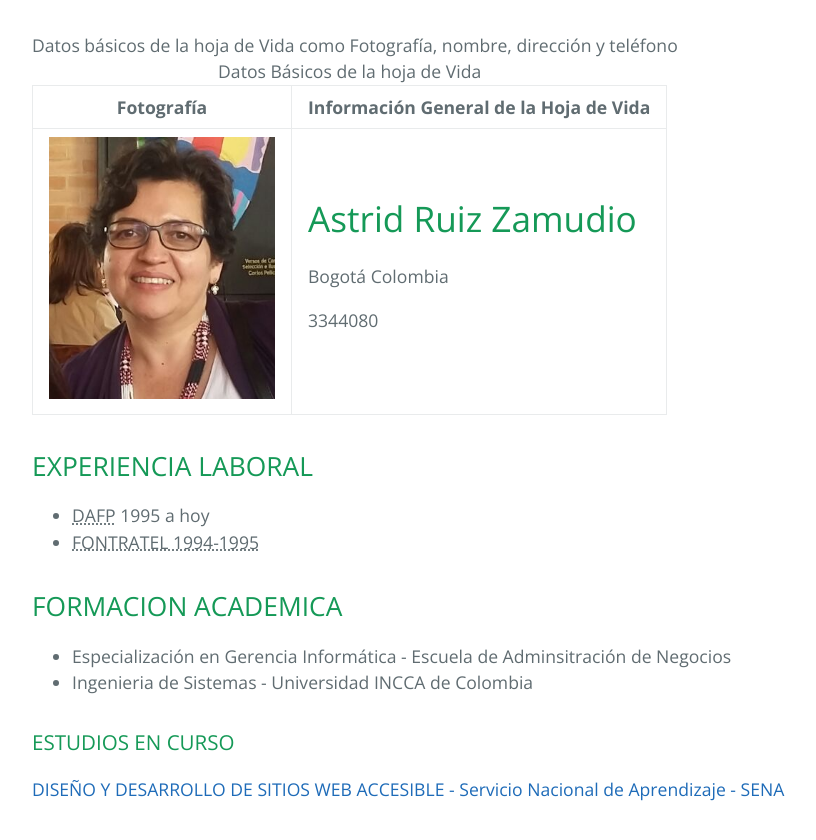
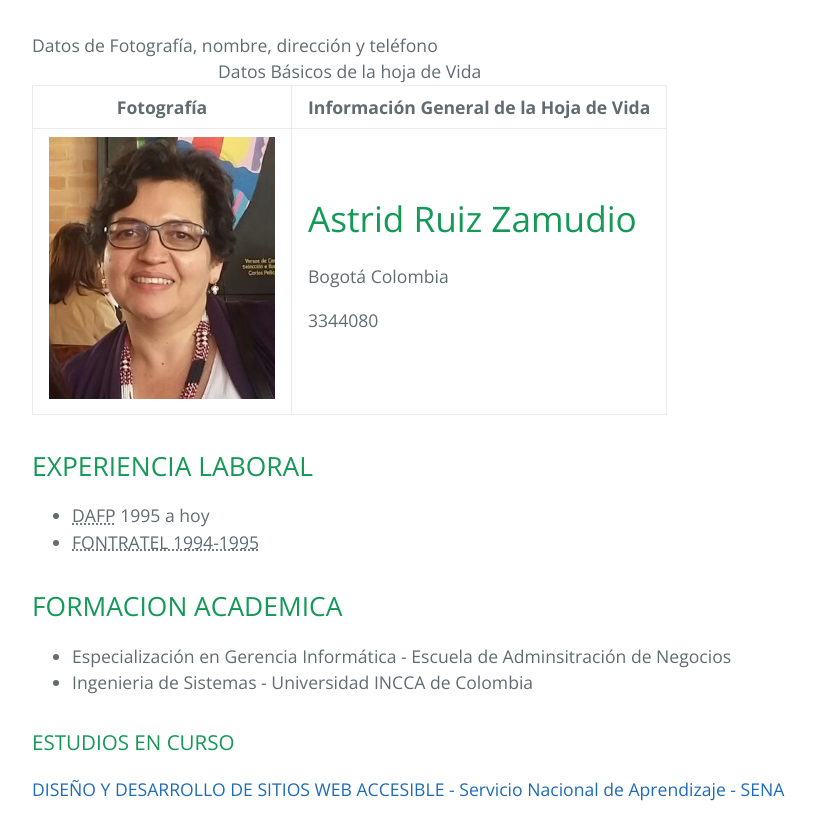
Before and after one commit to AstridRuizZamudio/HojaDeVida, a plain HTML site: page index.html in a window 1280 px wide. Shown: the whole page, without its empty margins (192-1008 px from the left). Drawn offline with nearby package versions, Linux system fonts and the light colour scheme.

Commit message:
Update index.html

```diff
--- a/index.html
+++ b/index.html
@@ -16,7 +16,7 @@
     <section class="main-content">
 	  <table>
 		<caption> Datos Básicos de la hoja de Vida</caption>
-		<summary> Datos básicos de la hoja de Vida como Fotografía, nombre, dirección y teléfono </summary>
+		<summary> Datos de Fotografía, nombre, dirección y teléfono </summary>
 		<thead>
 	    <tr>
 		    <th> Fotografía</th>
```
